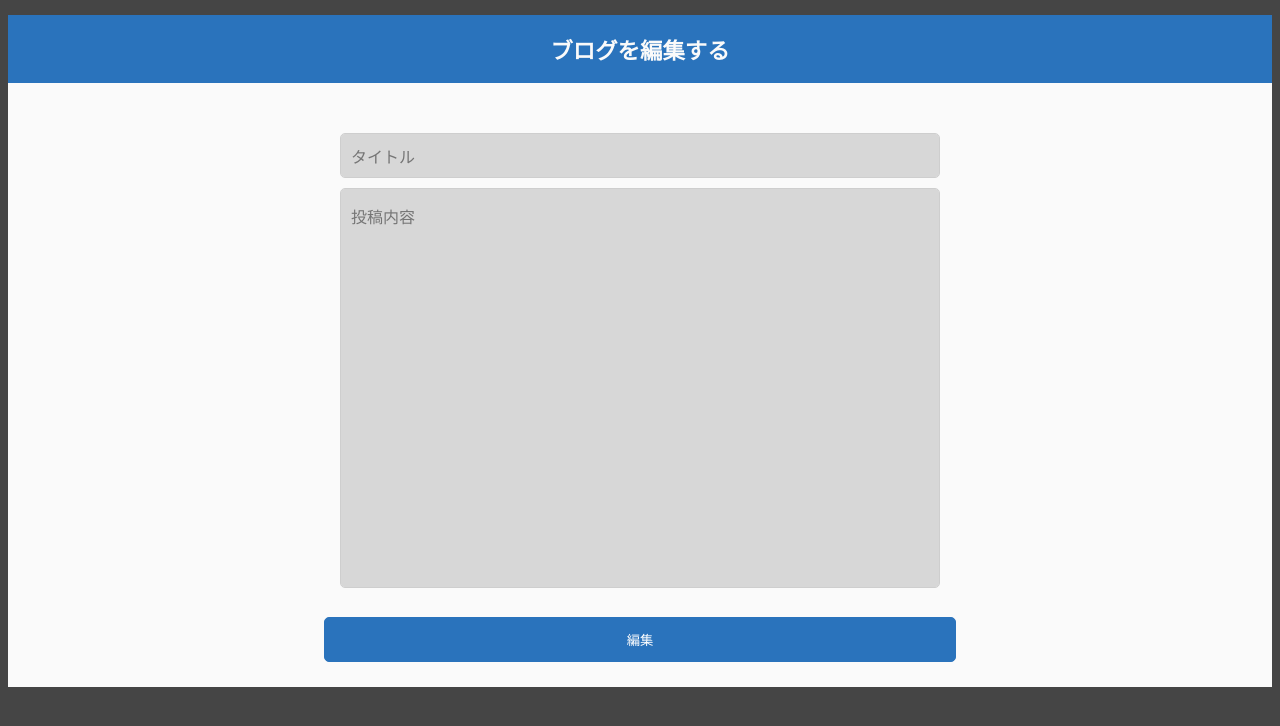
After one commit to 2024AIT-OOP2-G18/flask-blog, a Flask app: template templates/edit.html in a window 1280 px wide. The commit adds this page. Shown: the top 726 px of the page. Run offline with Flask 3, Linux system fonts and the light colour scheme; the template is opened without the code that fills it, so the values that code supplies are empty.

Commit message:
編集機能、新規投稿時の投稿表示ボタンの実装

```diff
--- a/routes/__init__.py
+++ b/routes/__init__.py
@@ -1,9 +1,11 @@
 from .create import create_bp
 from .view import view_bp
 from .api import api_bp
+from .edit import edit_bp
 
 blueprints = [
     create_bp,
+    edit_bp,
     view_bp,
     api_bp,
 ]
--- a/templates/create_next.html
+++ b/templates/create_next.html
@@ -15,6 +15,7 @@
             <h3>{{ title }}</h3>
             <h4>{{ contents }}</h4>
         <div id="button-container">
+            <button type="button" id="back" onclick="location.href='{{ url_for('view.blog_detail' ,blog_id=blog_id) }}'">投稿をみる</button>
             <button type="button" id="back" onclick="location.href='{{ url_for('view.view') }}'">HOMEへ戻る</button>
         </div>
     </div>
--- /dev/null
+++ b/templates/edit.html
@@ -0,0 +1,26 @@
+<!DOCTYPE html>
+<html lang="ja">
+<head>
+    <meta charset="UTF-8">
+    <meta name="viewport" content="width=device-width, initial-scale=1.0">
+    <link rel="stylesheet" href="{{ url_for('static', filename='blog-style.css') }}">
+    <title>投稿画面</title>
+</head>
+<body>
+    <div class="container">
+        <div class="head">
+            <h1>ブログを編集する</h1>
+        </div>
+        <div id="button-container">
+            <form action="{{ url_for('edit.route', blog_id=blog.id) }}" method="POST">
+                <input type="text" name="title" placeholder="タイトル"
+                value="{{ blog.title }}"
+                required><br/>
+                <textarea name="contents" placeholder="投稿内容"
+                required>{{ blog.contents}}</textarea><br/>
+                <button id="submit" type="submit">編集</button>
+            </form>
+        </div>
+    </div>
+</body>
+</html>
--- a/templates/view_detail.html
+++ b/templates/view_detail.html
@@ -105,8 +105,8 @@
             <textarea id="comment-area" placeholder="コメントを入力してください"></textarea>
             <button id="comment-button">コメントする</button>
         </div>
-
         <a href="{{ url_for('view.view') }}" class="back-button">＜ ブログ一覧に戻る</a>
+        <a href="{{ url_for('edit.route' ,blog_id=blog.id) }}" class="back-button">編集する</a>
     </div>
 
     <script>
```
Also changed, not shown: routes/create.py (+9 -4 lines), routes/edit.py (added, +22 -0 lines).
